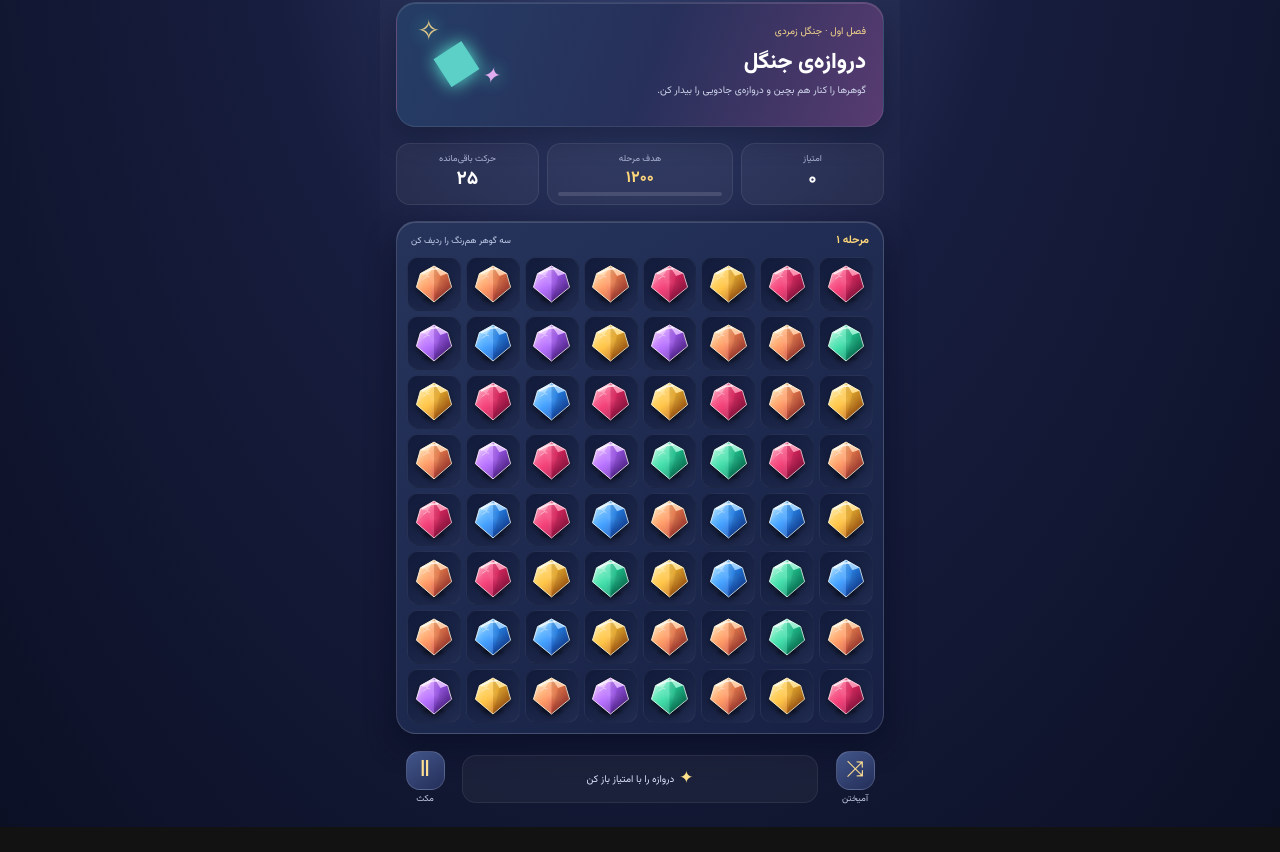
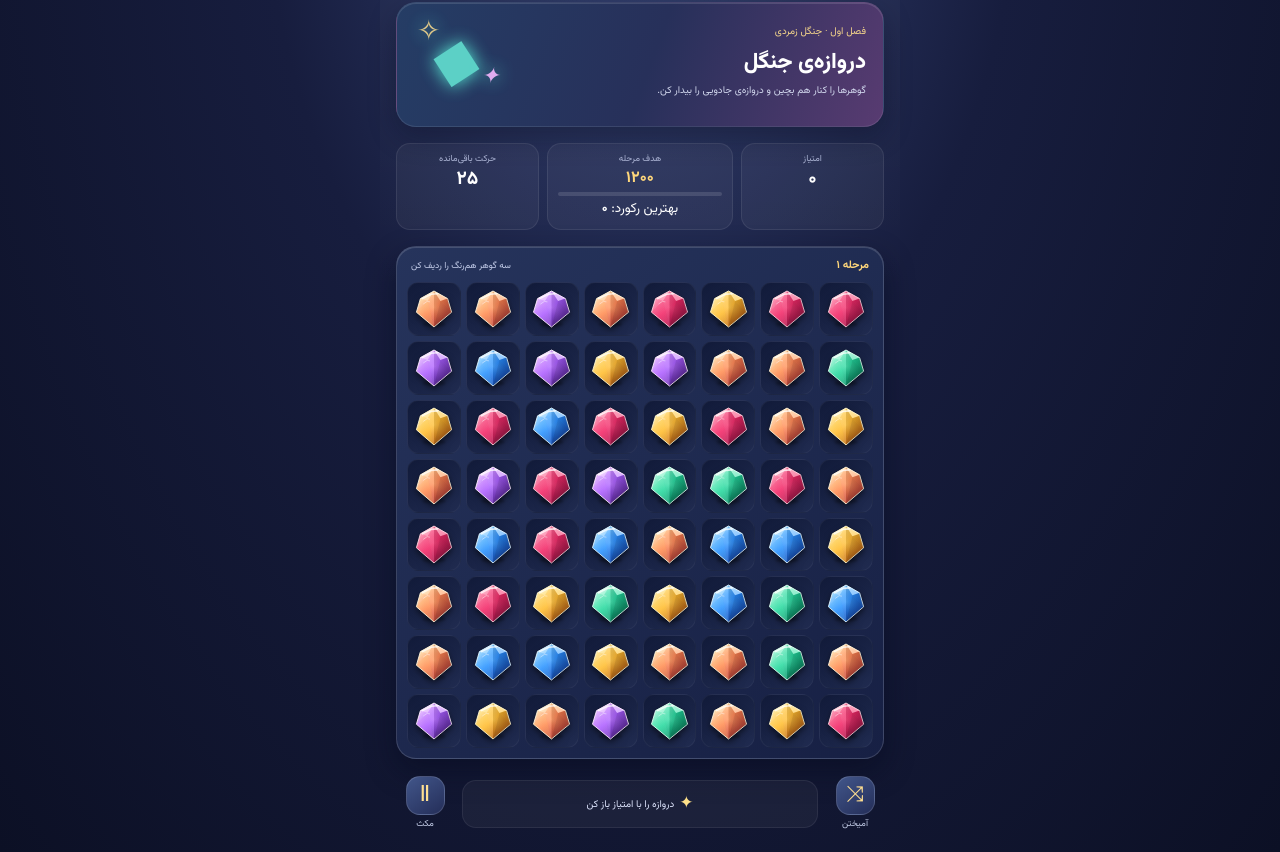
Before and after one commit to elnazstud-crypto/elnaz, a website with bundled scripts: page index.html in a window 1280 px wide. Shown: the part 84-936 px from the top of the page. Before the commit the page ends 911 px from the top, so only its background shows below. Built offline with nearby package versions, Linux system fonts and the light colour scheme.

Commit message:
Show saved high score in game HUD

```diff
--- a/index.html
+++ b/index.html
@@ -18,7 +18,7 @@
   </section>
   <section class="stats">
     <div class="stat"><span>امتیاز</span><strong id="score">۰</strong></div>
-    <div class="target-stat"><span>هدف مرحله</span><strong id="target">۱۲۰۰</strong><div class="progress"><i id="progressBar"></i></div></div>
+    <div class="target-stat"><span>هدف مرحله</span><strong id="target">۱۲۰۰</strong><div class="progress"><i id="progressBar"></i></div><small class="best-record">بهترین رکورد: <b id="bestScore">۰</b></small></div>
     <div class="stat"><span>حرکت باقی‌مانده</span><strong id="moves">۲۵</strong></div>
   </section>
   <section class="board-wrap">
```
